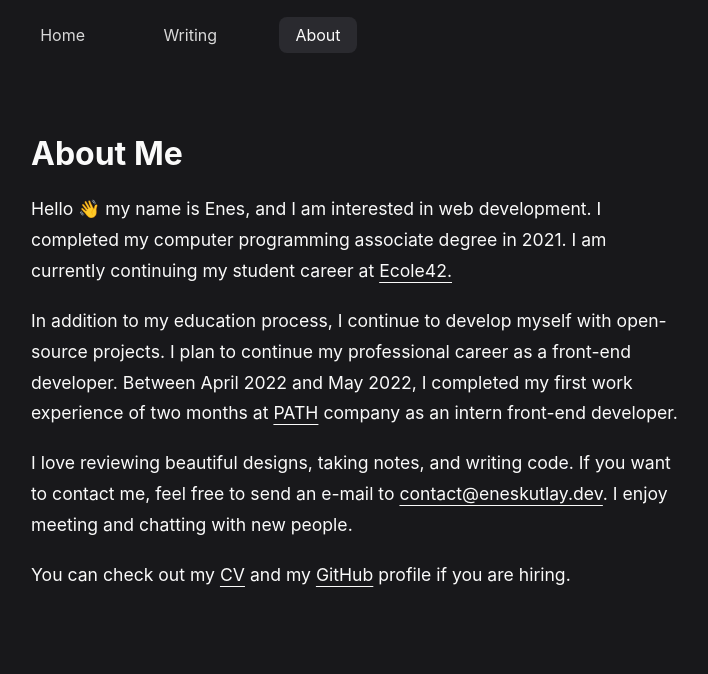
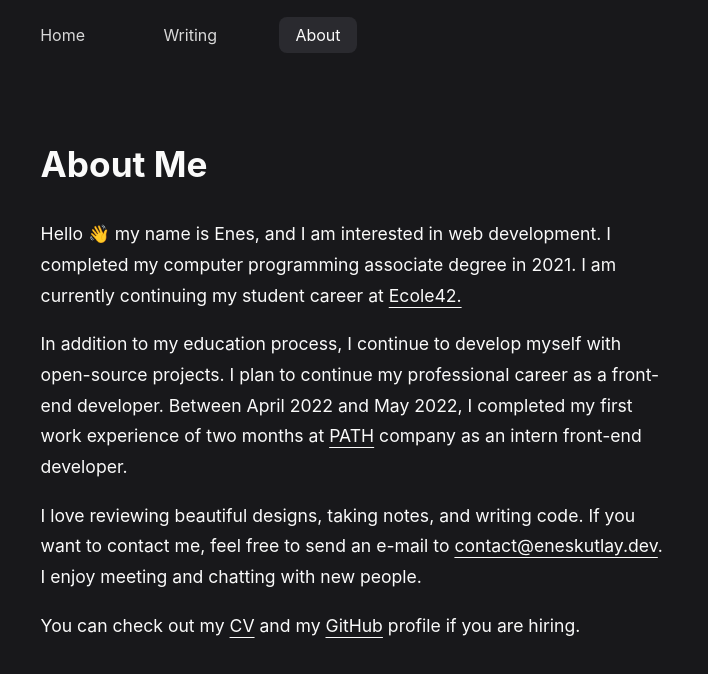
Before and after one commit to eneskutlay/website, a Next.js app: page /about in a window 1280 px wide. Shown: the top 674 px of the page, without its empty margins (284-992 px from the left). Built offline with nearby package versions, Linux system fonts and the light colour scheme.

Commit message:
More styling :-1:

```diff
--- a/components/HomeSection/HomeSection.module.css
+++ b/components/HomeSection/HomeSection.module.css
@@ -1,15 +1,15 @@
 .root {
   background-color: #2a2a2f;
   opacity: 1;
-  width: 94vw;
   height: auto;
   border-radius: 0.5rem;
   max-width: 650px;
   margin: 1.6rem 0;
+  min-height: 335px;
 }
 
 .container {
-  padding: 0.5rem 1rem 0 1rem;
+  padding: 0.5rem 1rem 0rem 1rem;
 }
 
 .cardHeader {
--- a/layout/PageLayout.module.css
+++ b/layout/PageLayout.module.css
@@ -1,4 +1,4 @@
 .rootContainer {
-  width: 100vw;
+  width: 94vw;
   margin: auto;
 }
--- a/pages/about.js
+++ b/pages/about.js
@@ -3,8 +3,8 @@ import styles from "../styles/Home.module.css";
 export default function About() {
   return (
     <div className={styles.container}>
-      <h1>About Me</h1>
       <div className={styles.aboutMeSections}>
+        <h1>About Me</h1>
         <p>
           Hello 👋 my name is Enes, and I am interested in web development. I
           completed my computer programming associate degree in 2021. I am
--- a/pages/writing/[slug].js
+++ b/pages/writing/[slug].js
@@ -4,12 +4,11 @@ import { PortableText } from "@portabletext/react";
 import { componentsConf } from "../../lib/portableComponent";
 import Link from "next/link";
 
-
 export default function Post({ post }) {
   const { body = [] } = post;
   return (
     <div className={styles.root}>
-      <article>
+      <article className={styles.article}>
         <h1>{post.title}</h1>
         <PortableText value={body} components={componentsConf} />
       </article>
--- a/styles/Home.module.css
+++ b/styles/Home.module.css
@@ -1,13 +1,15 @@
 .container {
-  width: 94vw;
+  width: 90vw;
   max-width: 650px;
   height: auto;
   color: #fafafa;
+  margin: auto;
 }
 
 /* About */
+
 .aboutMeSections {
-  margin-bottom: 1.2rem;
+  margin: 0.5rem 0.6rem;
   line-height: 1.75;
   font-size: 1.1rem;
 }
@@ -16,7 +18,6 @@
   text-decoration: underline;
 }
 
-
 @media only screen and (min-width: 780px) {
   .container {
     width: 80vw;
--- a/styles/Post.module.css
+++ b/styles/Post.module.css
@@ -1,5 +1,4 @@
 .root {
-  width: 94vw;
   max-width: 650px;
   height: auto;
   margin: auto;
@@ -8,16 +7,32 @@
   color: rgb(250 250 250 / 0.85);
 }
 
+.article {
+  margin: auto 0.75rem;
+}
+
 /* renderBody Style */
 
-.root h1 h2 {
+.root h1 {
   color: rgb(250 250 250 / 1);
+  line-height: 2.2rem;
+}
+.root h2 {
+  color: rgb(250 250 250 / 1);
+  line-height: 2.2rem;
+}
+.root h3 {
+  color: rgb(250 250 250 / 1);
+  line-height: 2.2rem;
+}
+.root h4 {
+  color: rgb(250 250 250 / 1);
+  line-height: 2.2rem;
 }
 .root a {
   color: rgb(250 250 250 / 0.5);
   text-decoration: underline;
 }
-
 .root code {
   background-color: #2a2a2f;
   padding: 0.2rem 0.4rem;
@@ -25,11 +40,17 @@
   font-size: monospace;
 }
 .root figure {
-  margin: 1.5rem;
+  margin: 0.4rem;
 }
 .root img {
   width: 100%;
+  height: auto;
   border-radius: 25px;
+}
+.root blockquote {
+  border-left: 3px solid #ccc;
+  margin: auto;
+  padding: 0.2rem 1rem;
 }
 
 @media only screen and (min-width: 770px) {
```
